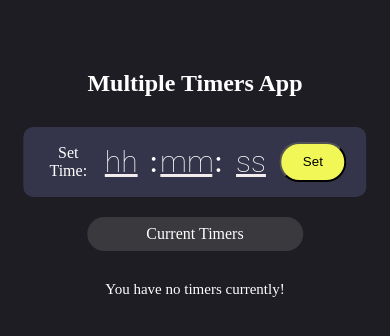
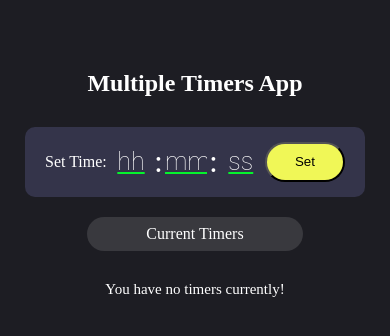
Before and after one commit to ik-deep/F2-contest3, a plain HTML site: page index.html in a window 390 px wide. Drawn offline with Linux system fonts and the light colour scheme.

Commit message:
responsive

```diff
--- a/style.css
+++ b/style.css
@@ -122,10 +122,15 @@ body {
     font-size: 25px;
 }
 
-@media only screen and (max-width: 400px) {
+@media only screen and (width<400px) {
     .setTimer{
         min-width: 300px;
        padding: 20px;
        height: 30px;
     }
+    .inputTime>input {
+        color: #05f32d;
+        font-size: 25px;
+        width: 42px;
+    }
 }
```
